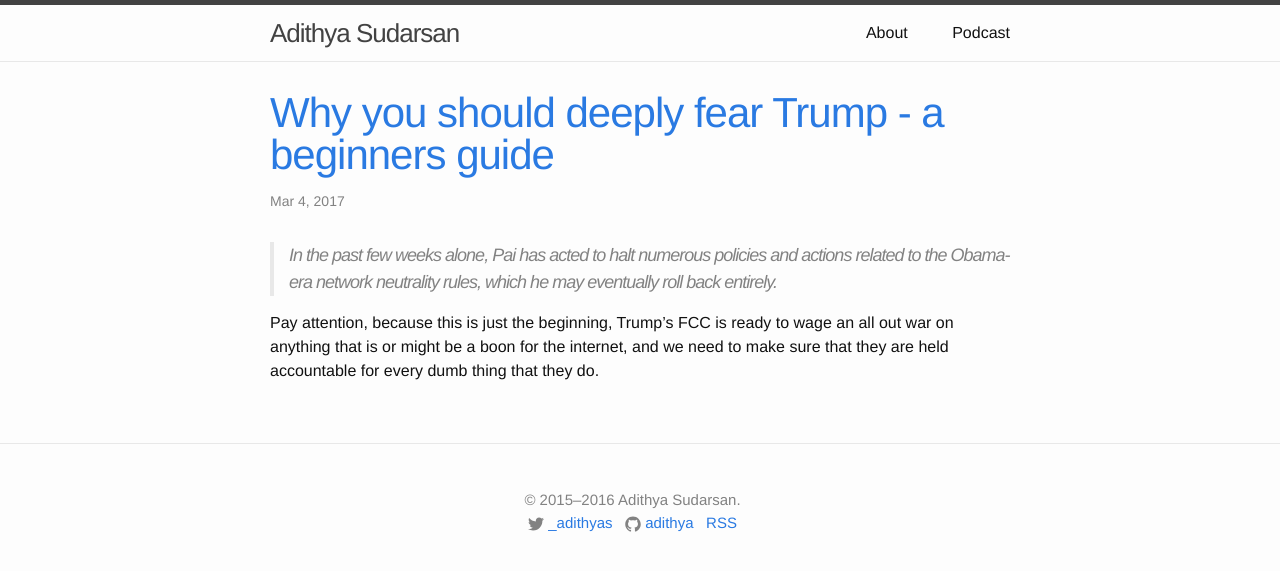
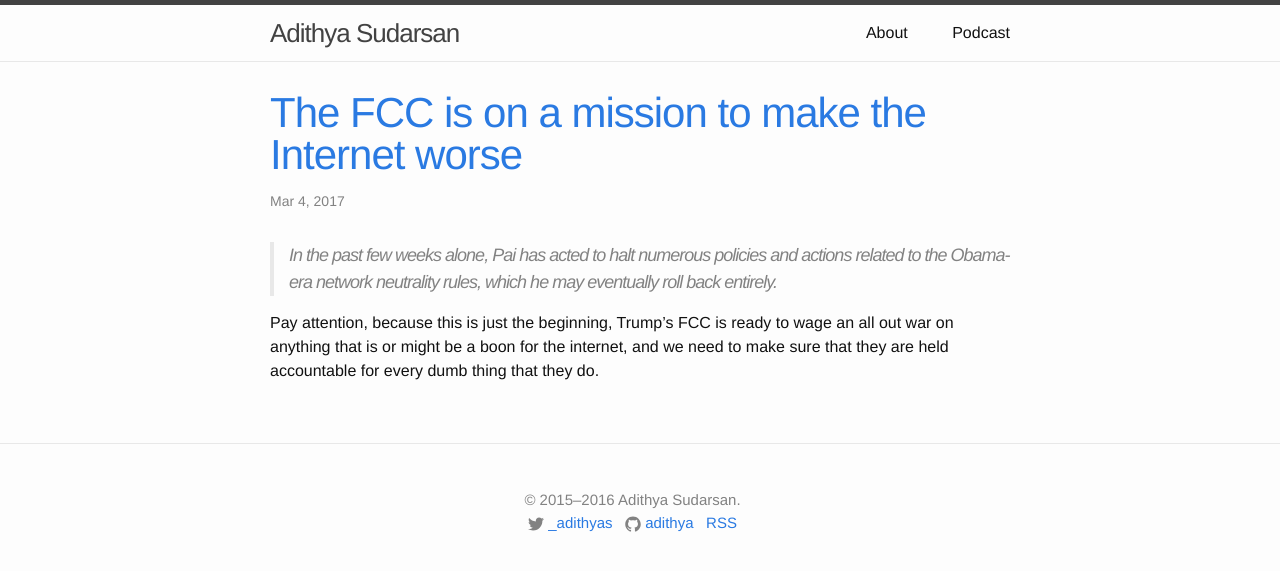
Before and after one commit to adithya/adithya.github.io, a Jekyll site: the page built from _posts/2017-03-04-ajit-pai-war-on-net-neutrality.md, in a window 1280 px wide. Shown: the top 571 px of the page. Built offline with Jekyll 4.4.1, drawn with Linux system fonts in a browser that asks for light colours.

Commit message:
Updated title

```diff
--- a/_posts/2017-03-04-ajit-pai-war-on-net-neutrality.md
+++ b/_posts/2017-03-04-ajit-pai-war-on-net-neutrality.md
@@ -1,5 +1,5 @@
 ---
-title:  "Why you should deeply fear Trump - a beginners guide"
+title:  "The FCC is on a mission to make the Internet worse"
 layout: post
 date:   2017-03-04 4:00:00 -0500
 categories: policy
```
